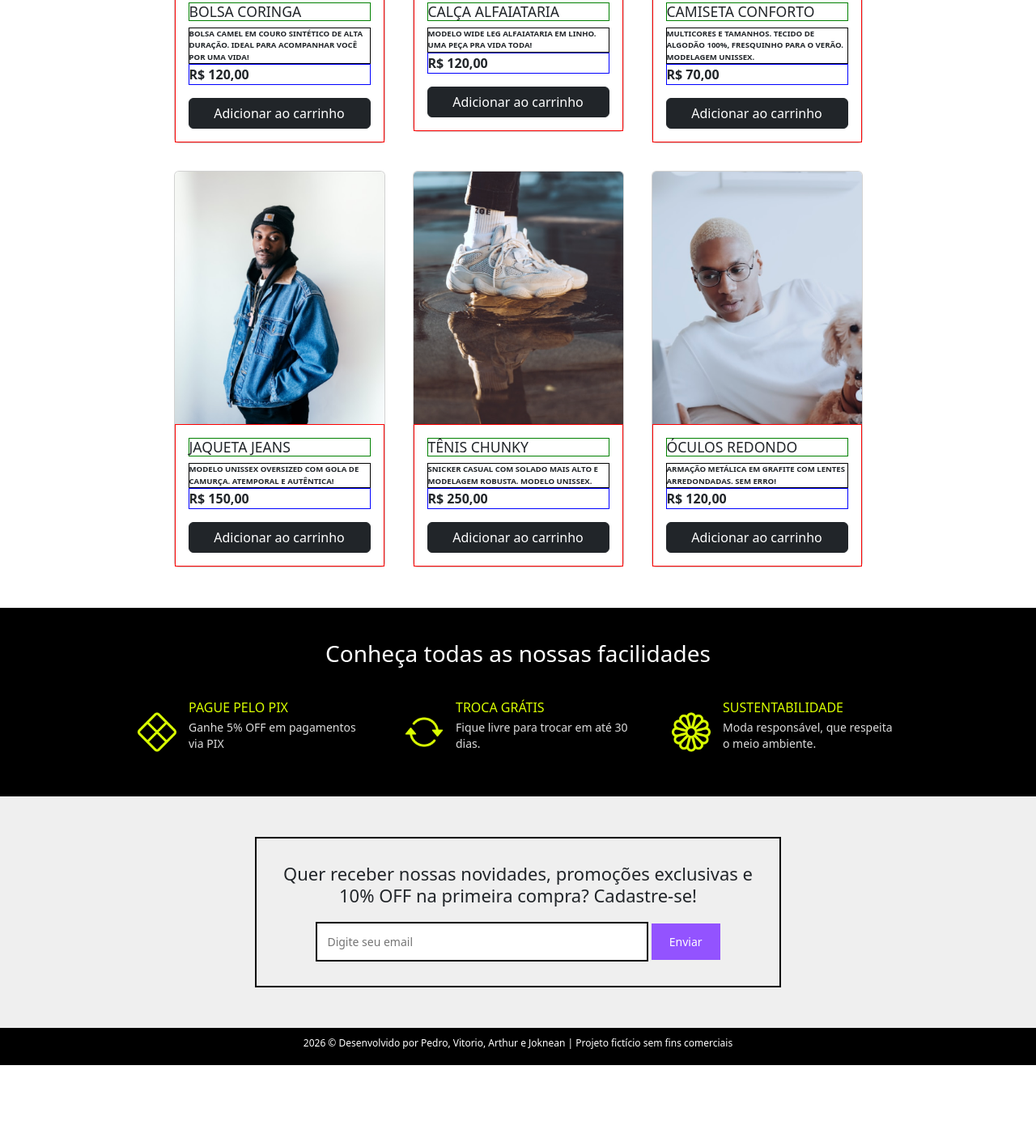
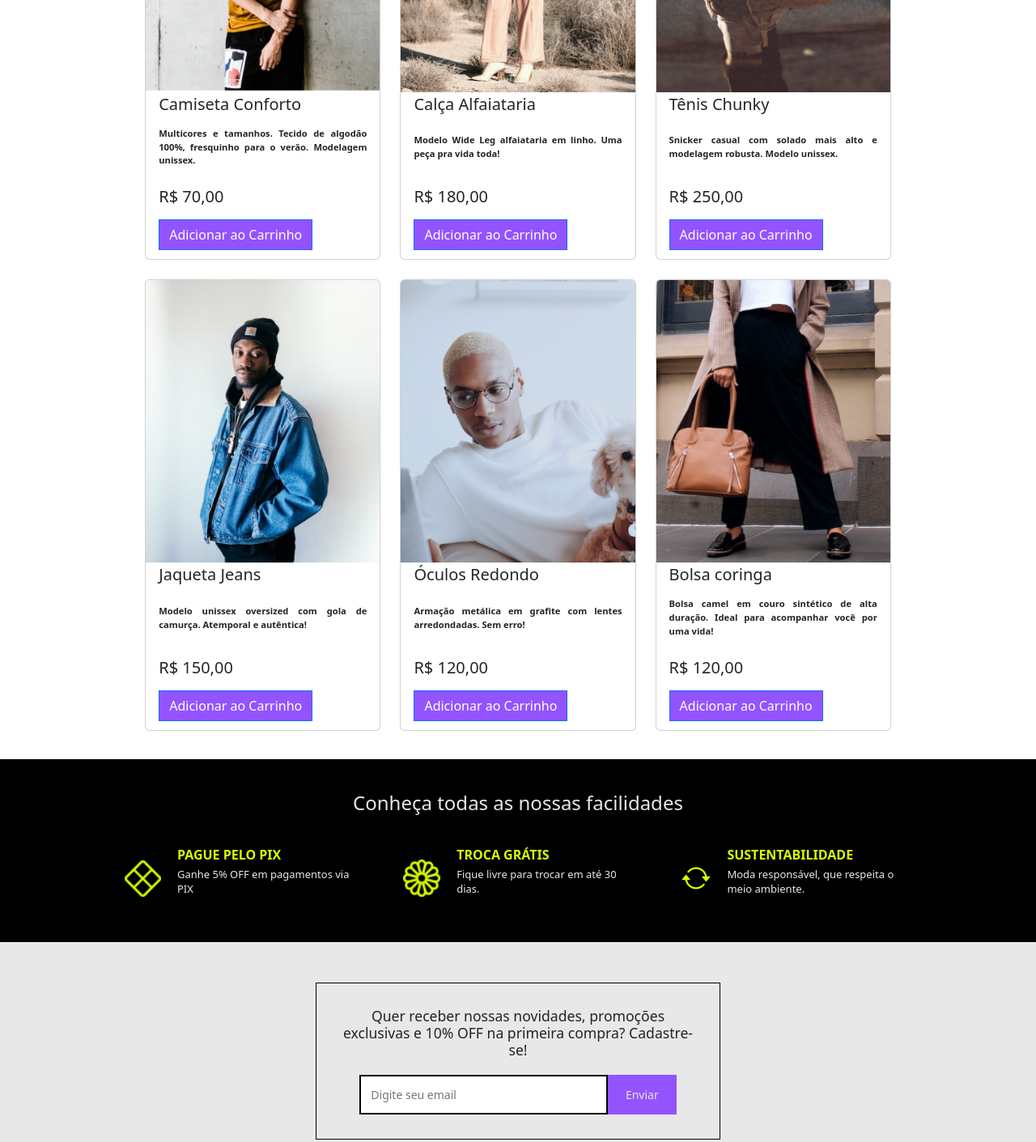
Before and after one commit to PedroSousa55/METEORA_E-COMMERCE, a plain HTML site: page index.html in a window 1280 px wide. Shown: the part 988-2399 px from the top of the page at 81% size. Before the commit the page ends 2304 px from the top, so only its background shows below. Drawn offline with nearby package versions, Linux system fonts and the light colour scheme.

Commit message:
UPDT main-02_Conclusão do main e correção de outros trechos

```diff
--- a/index.html
+++ b/index.html
@@ -1,73 +1,38 @@
 <!doctype html>
 <html lang="pt-br">
+
 <head>
   <meta charset="UTF-8" />
   <meta name="viewport" content="width=device-width, initial-scale=1.0" />
   <link rel="stylesheet" href="style/style.css" />
-    <link
-      rel="shortcut icon"
-      href="assets/Favicon-64px.png"
-      type="image/x-icon"
-    />
+  <link rel="shortcut icon" href="assets/Favicon-64px.png" type="image/x-icon" />
   <title>METEORA</title>
-    <link
-      href="https://cdn.jsdelivr.net/npm/bootstrap@5.3.3/dist/css/bootstrap.min.css"
-      rel="stylesheet"
-    />
+  <link href="https://cdn.jsdelivr.net/npm/bootstrap@5.3.3/dist/css/bootstrap.min.css" rel="stylesheet" />
 </head>
 
 <body>
   <header>
-      <div
-        id="carouselExampleIndicators"
-        class="carousel slide"
-        data-bs-ride="carousel"
-        data-bs-interval="5000"
-      >
+    <div id="carouselExampleIndicators" class="carousel slide" data-bs-ride="carousel" data-bs-interval="5000">
       <div class="carousel-indicators">
-          <button
-            type="button"
-            data-bs-target="#carouselExampleIndicators"
-            data-bs-slide-to="0"
-            class="active"
-            aria-current="true"
-            aria-label="Slide 1"
-          ></button>
-          <button
-            type="button"
-            data-bs-target="#carouselExampleIndicators"
-            data-bs-slide-to="1"
-            aria-label="Slide 2"
-          ></button>
-          <button
-            type="button"
-            data-bs-target="#carouselExampleIndicators"
-            data-bs-slide-to="2"
-            aria-label="Slide 3"
-          ></button>
+        <button type="button" data-bs-target="#carouselExampleIndicators" data-bs-slide-to="0" class="active"
+          aria-current="true" aria-label="Slide 1"></button>
+        <button type="button" data-bs-target="#carouselExampleIndicators" data-bs-slide-to="1"
+          aria-label="Slide 2"></button>
+        <button type="button" data-bs-target="#carouselExampleIndicators" data-bs-slide-to="2"
+          aria-label="Slide 3"></button>
       </div>
 
       <div class="carousel-inner">
         <!-- Slide 1 -->
         <div class="carousel-item active">
-            <img
-              src="assets/Desktop/Banner1.png"
-              class="d-block w-100"
-              alt="Banner 1"
-            />
+          <img src="assets/Desktop/Banner1.png" class="d-block w-100" alt="Banner 1" />
         </div>
 
         <!-- Slide 2 -->
         <div class="carousel-item">
-            <img
-              src="assets/Desktop/Banner2.png"
-              class="d-block w-100"
-              alt="Banner 2"
-            />
-            <div
-              class="carousel-caption d-none d-md-block text-light"
-              style="bottom: auto; top: 50%; transform: translateY(-50%)"
-            >
+          <img src="assets/Desktop/Banner2.png" class="d-block w-100" alt="Banner 2" />
+          <div class="carousel-caption d-none d-md-block text-light"
+            style="bottom: auto; top: 50%; transform: translateY(-50%)">
             <h2 class="fw-bold display-5">COLEÇÃO ATEMPORAL</h2>
             <p class="fs-4">Estilo e qualidade para durar.</p>
           </div>
@@ -78,64 +43,40 @@
 
   <main class="main">
     <section class="main-category">
-        <h2>Busque por categoria:</h2>
-        <div class="cards-container">
-          <div class="card" style="width: 8rem">
-            <img
-              src="assets/Desktop/Categorias/Categoria camiseta.png"
-              class="card-img-top"
-              alt="imagem de uma camiseta"
-            />
+      <h2 class="category-title">Busque por categoria:</h2>
+      <div class="category__cards-container">
+        <div class="card" style="width: 8rem;">
+          <img src="assets/Desktop/Categorias/Categoria camiseta.png" class="card-img-top" alt="imagem de uma camiseta">
           <div class="card-body">
             <p class="card-text">Camisetas</p>
           </div>
         </div>
-          <div class="card" style="width: 8rem">
-            <img
-              src="assets/Desktop/Categorias/Categoria Calçados.png"
-              class="card-img-top"
-              alt="imagem de um calçado"
-            />
+        <div class="card" style="width: 8rem;">
+          <img src="assets/Desktop/Categorias/Categoria Calçados.png" class="card-img-top" alt="imagem de um calçado">
           <div class="card-body">
             <p class="card-text">Calçados</p>
           </div>
         </div>
-          <div class="card" style="width: 8rem">
-            <img
-              src="assets/Desktop/Categorias/Categoria Bolsa.png"
-              class="card-img-top"
-              alt="imagem de uma bolsa"
-            />
+        <div class="card" style="width: 8rem;">
+          <img src="assets/Desktop/Categorias/Categoria Bolsa.png" class="card-img-top" alt="imagem de uma bolsa">
           <div class="card-body">
             <p class="card-text">Bolsas</p>
           </div>
         </div>
-          <div class="card" style="width: 8rem">
-            <img
-              src="assets/Desktop/Categorias/Categoria calça.png"
-              class="card-img-top"
-              alt="imagem de uma calça"
-            />
+        <div class="card" style="width: 8rem;">
+          <img src="assets/Desktop/Categorias/Categoria calça.png" class="card-img-top" alt="imagem de uma calça">
           <div class="card-body">
             <p class="card-text">Calças</p>
           </div>
         </div>
-          <div class="card" style="width: 8rem">
-            <img
-              src="assets/Desktop/Categorias/Categoria casacos.png"
-              class="card-img-top"
-              alt="imagem de um casaco"
-            />
+        <div class="card" style="width: 8rem;">
+          <img src="assets/Desktop/Categorias/Categoria casacos.png" class="card-img-top" alt="imagem de um casaco">
           <div class="card-body">
             <p class="card-text">Casacos</p>
           </div>
         </div>
-          <div class="card" style="width: 8rem">
-            <img
-              src="assets/Desktop/Categorias/Categoria óculos.png"
-              class="card-img-top"
-              alt="imagem de um óculos"
-            />
+        <div class="card" style="width: 8rem;">
+          <img src="assets/Desktop/Categorias/Categoria óculos.png" class="card-img-top" alt="imagem de um óculos">
           <div class="card-body">
             <p class="card-text">Óculos</p>
           </div>
@@ -144,109 +85,63 @@
     </section>
 
     <section class="main-products">
-        <!--grid dos produtos -->
-        <div class="container text-center">
-          <div class="row row-cols-4 g-4">
-            <div class="col">
-              <div class="card">
-                <img class="img-card" src="assets/Desktop/Imagens Cards/Bolsa.png" alt="#" />
+      <h2 class="products-title">Produtos que estão bombando!</h2>
+      <div class="products__cards-container">
+        <div class="card" style="width: 18.2rem">
+          <img src="assets/Desktop/Imagens Cards/Camiseta.png" class="card-img-top" alt="imagem de uma camiseta">
           <div class="card-body">
-                  <h3 class="card-title">Bolsa coringa</h3>
-                  <p class="card-text">
-                    Bolsa camel em couro sintético de alta duração. Ideal para
-                    acompanhar você por uma vida!
-                  </p>
-                  <p class="card-price">R$ 120,00</p>
-                  <button class="btn btn-dark w-100">
-                    Adicionar ao carrinho
-                  </button>
+            <h5 class="card-title">Camiseta Conforto</h5>
+            <p class="card-text">Multicores e tamanhos. Tecido de algodão 100%, fresquinho para o verão. Modelagem
+              unissex.</p>
+            <h5 class="card-title">R$ 70,00</h5>
+            <a href="#" class="btn btn-primary">Adicionar ao Carrinho</a>
           </div>
         </div>
-            </div>
-
-            <div class="col">
-              <div class="card">
-                <img class="img-card" src="assets/Desktop/Imagens Cards/Calça.png" alt="#" />
+        <div class="card" style="width: 18.2rem">
+          <img src="assets/Desktop/Imagens Cards/Calça.png" class="card-img-top" alt="imagem de uma calça">
           <div class="card-body">
-                  <h3 class="card-title">Calça Alfaiataria</h3>
-                  <p class="card-text">
-                    Modelo Wide Leg alfaiataria em linho. Uma peça pra vida
-                    toda!
-                  </p>
-                  <p class="card-price">R$ 120,00</p>
-                  <button class="btn btn-dark w-100">
-                    Adicionar ao carrinho
-                  </button>
+            <h5 class="card-title">Calça Alfaiataria</h5>
+            <p class="card-text">Modelo Wide Leg alfaiataria em linho. Uma peça pra vida toda!</p>
+            <h5 class="card-title">R$ 180,00</h5>
+            <a href="#" class="btn btn-primary">Adicionar ao Carrinho</a>
           </div>
         </div>
-            </div>
-
-            <div class="col">
-              <div class="card">
-                <img class="img-card" src="assets/Desktop/Imagens Cards/Camiseta.png" alt="#" />
+        <div class="card" style="width: 18.2rem">
+          <img src="assets/Desktop/Imagens Cards/Tenis.png" class="card-img-top" alt="imagem de um tênis chunky">
           <div class="card-body">
-                  <h3 class="card-title">Camiseta Conforto</h3>
-                  <p class="card-text">
-                    Multicores e tamanhos. Tecido de algodão 100%, fresquinho
-                    para o verão. Modelagem unissex.
-                  </p>
-                  <p class="card-price">R$ 70,00</p>
-                  <button class="btn btn-dark w-100">
-                    Adicionar ao carrinho
-                  </button>
+            <h5 class="card-title">Tênis Chunky</h5>
+            <p class="card-text">Snicker casual com solado mais alto e modelagem robusta. Modelo unissex.</p>
+            <h5 class="card-title">R$ 250,00</h5>
+            <a href="#" class="btn btn-primary">Adicionar ao Carrinho</a>
           </div>
         </div>
-            </div>
-
-            <div class="col">
-              <div class="card">
-                <img class="img-card" src="assets/Desktop/Imagens Cards/Jaqueta.png" alt="#" />
+        <div class="card" style="width: 18.2rem">
+          <img src="assets/Desktop/Imagens Cards/Jaqueta.png" class="card-img-top" alt="imagem de uma jaqueta jeans">
           <div class="card-body">
-                  <h3 class="card-title">Jaqueta Jeans</h3>
-                  <p class="card-text">
-                    Modelo unissex oversized com gola de camurça. Atemporal e
-                    autêntica!
-                  </p>
-                  <p class="card-price">R$ 150,00</p>
-                  <button class="btn btn-dark w-100">
-                    Adicionar ao carrinho
-                  </button>
+            <h5 class="card-title">Jaqueta Jeans</h5>
+            <p class="card-text">Modelo unissex oversized com gola de camurça. Atemporal e autêntica!</p>
+            <h5 class="card-title">R$ 150,00</h5>
+            <a href="#" class="btn btn-primary">Adicionar ao Carrinho</a>
           </div>
         </div>
-            </div>
-
-            <div class="col">
-              <div class="card">
-                <img class="img-card" src="assets/Desktop/Imagens Cards/Tenis.png" alt="#" />
+        <div class="card" style="width: 18.2rem">
+          <img src="assets/Desktop/Imagens Cards/óculos.png" class="card-img-top" alt="imagem de um óculos redondo">
           <div class="card-body">
-                  <h3 class="card-title">Tênis Chunky</h3>
-                  <p class="card-text">
-                    Snicker casual com solado mais alto e modelagem robusta.
-                    Modelo unissex.
-                  </p>
-                  <p class="card-price">R$ 250,00</p>
-                  <button class="btn btn-dark w-100">
-                    Adicionar ao carrinho
-                  </button>
+            <h5 class="card-title">Óculos Redondo</h5>
+            <p class="card-text">Armação metálica em grafite com lentes arredondadas. Sem erro!</p>
+            <h5 class="card-title">R$ 120,00</h5>
+            <a href="#" class="btn btn-primary">Adicionar ao Carrinho</a>
           </div>
         </div>
-            </div>
-
-            <div class="col">
-              <div class="card">
-                <img class="img-card" src="assets/Desktop/Imagens Cards/óculos.png" alt="#" />
+        <div class="card" style="width: 18.2rem">
+          <img src="assets/Desktop/Imagens Cards/Bolsa.png" class="card-img-top"
+            alt="imagem de uma bolsa de couro sintético marrom">
           <div class="card-body">
-                  <h3 class="card-title">Óculos Redondo</h3>
-                  <p class="card-text">
-                    Armação metálica em grafite com lentes arredondadas. Sem
-                    erro!
-                  </p>
-                  <p class="card-price">R$ 120,00</p>
-                  <button class="btn btn-dark w-100">
-                    Adicionar ao carrinho
-                  </button>
-                </div>
-              </div>
+            <h5 class="card-title">Bolsa coringa</h5>
+            <p class="card-text">Bolsa camel em couro sintético de alta duração. Ideal para acompanhar você por uma
+              vida!</p>
+            <h5 class="card-title">R$ 120,00</h5>
+            <a href="#" class="btn btn-primary">Adicionar ao Carrinho</a>
           </div>
         </div>
       </div>
@@ -258,36 +153,21 @@
       <h2 class="footer_header">Conheça todas as nossas facilidades</h2>
       <div class="cards-footer">
         <div class="card-1">
-            <img
-              class="img-footer"
-              src="assets/Desktop/Ícones/x-diamond (2).png"
-              alt=""
-            />
+          <img class="img-footer" src="assets/Desktop/Ícones/x-diamond.png" alt="Ícone Pix" />
           <div class="textos_footer">
             <h4 class="footer-yellow-font">PAGUE PELO PIX</h4>
             <p>Ganhe 5% OFF em pagamentos via PIX</p>
           </div>
         </div>
-
         <div class="card-2">
-            <img
-              class="img-footer"
-              src="assets/Desktop/Ícones/arrow-repeat (2).png"
-              alt=""
-            />
+          <img class="img-footer" src="assets/Desktop/Ícones/flower1.png" alt="Ícone Troca" />
           <div class="textos_footer">
             <h4 class="footer-yellow-font">TROCA GRÁTIS</h4>
             <p>Fique livre para trocar em até 30 dias.</p>
           </div>
         </div>
-
         <div class="card-3">
-            <img
-              class="img-footer"
-              src="assets/Desktop/Ícones/flower1 (3).png"
-              alt=""
-            />
-
+          <img class="img-footer" src="assets/Desktop/Ícones/arrow-repeat.png" alt="Ícone Sustentabilidade" />
           <div class="textos_footer">
             <h4 class="footer-yellow-font">SUSTENTABILIDADE</h4>
             <p>Moda responsável, que respeita o meio ambiente.</p>
@@ -295,22 +175,17 @@
         </div>
       </div>
     </div>
-
     <div id="footer_Two">
       <div>
         <h3>
           Quer receber nossas novidades, promoções exclusivas e 10% OFF na
           primeira compra? Cadastre-se!
         </h3>
-          <input
-            id="input_value_email"
-            placeholder="Digite seu email"
-            type="email"
-          />
+        <form><input id="input_value_email" placeholder="Digite seu email" type="email" />
         <button id="input_button_send">Enviar</button>
+        </form>
       </div>
     </div>
-
     <div id="footer_Three">
       <h3>
         2026 © Desenvolvido por Pedro, Vitorio, Arthur e Joknean | Projeto
@@ -319,4 +194,5 @@
     </div>
   </footer>
 </body>
+
 </html>
--- a/style/layout/footer.css
+++ b/style/layout/footer.css
@@ -1,11 +1,3 @@
-/* PARTE DO RESET, PODE TIRAR */
-/*
-* {
-  margin: 0;
-  padding: 0;
-  box-sizing: border-box;
-} */
-
 body {
   font-family: Arial, Helvetica, sans-serif;
 }
@@ -13,122 +5,217 @@ body {
 /* Footer one */
 
 #footer_One {
-  background: black;
-  color: white;
-  padding: 40px 20px;
+  background: var(--color-preta);
+  color: var(--color-branca);
+  margin-top: 2.2rem;
+  padding: 2.5rem 1.25rem;
 }
 
 .footer_header {
   text-align: center;
-  font-size: 28px;
-  margin-bottom: 40px;
+  font-size: 1.5rem;
+  margin-bottom: 2.5rem;
   font-weight: 400;
+  text-transform: none;
 }
 
 .cards-footer {
   display: flex;
   justify-content: center;
-  gap: 50px;
+  gap: 3.75rem;
   flex-wrap: wrap;
 }
 
 .card-1, .card-2, .card-3 {
   display: flex;
   align-items: center;
-  gap: 15px;
-  max-width: 280px;
+  gap: 1.25rem;
+  max-width: 22.2vw;
 }
 
 .img-footer {
-  width: 48px;
+  width: 3.8vw;
+  height: auto;
+  object-fit: contain;
 }
 
 .footer-yellow-font {
-  color: #d9ff00;
-  font-size: 16px;
-  margin-bottom: 5px;
+  color: var(--color-verde);
+  font-size: 1rem;
+  font-weight: 700;
+  margin-bottom: 0.313rem;
+  text-transform: uppercase;
 }
 
 .textos_footer p {
-  font-size: 14px;
+  font-size: 0.813rem;
   line-height: 1.4;
-  color: #dcdcdc;
+  color: var(--color-branca);
 }
 
 /* SEGUNDO FOOTER   */
 
 #footer_Two {
-  background: #efefef;
-  padding: 50px 20px;
+  background: var(--color-branca);
+  padding: 3.125rem 1.25rem;
   display: flex;
   justify-content: center;
 }
 
 #footer_Two > div {
-  border: 2px solid black;
-  padding: 30px;
-  width: 650px;
+  border: 1px solid var(--color-preta);
+  padding: 1.875rem;
+  width: 500px;
+  max-width: 100%;
   text-align: center;
+  box-sizing: border-box;
 }
 
 #footer_Two h3 {
-  font-size: 22px;
+  font-size: 1.1rem;
   font-weight: 400;
-  margin-bottom: 20px;
+  margin-bottom: 1.25rem;
+}
+
+#footer_Two form {
+  display: flex;
+  width: 100%;
+  justify-content: center;
 }
 
 /* INPUT DO EMAIL */
 #input_value_email {
   width: 70%;
-  padding: 12px;
+  padding: 0.75rem;
   /* border-radius: 10px; Border-radius, nao necessario  */
-  border: 2px solid black;
-  font-size: 14px;
+  border: 2px solid var(--color-preta);
+  font-size: 0.875rem;
   outline: none;
+  box-sizing: border-box;
 }
 
 #input_button_send {
-  padding: 12px 22px;
+  padding: 0.75rem 1.375rem;
   /* border-radius: 10px; BORDA CIRCULAR, NÃO É NECESSARIO PORÉM, FICA MAIS BONITINHO A PARTIR DO 15PX */
   border: none;
-  background: #9353ff;
-  color: white;
-  font-size: 14px;
+  background: var(--color-roxo);
+  color: var(--color-branca);
+  font-size: 0.875rem;
   cursor: pointer;
 }
 
 /* FOOTER FINAL */
 
 #footer_Three {
-  background: black;
-  color: white;
+  background: var(--color-preta);
+  color: var(--color-branca);
   text-align: center;
-  padding: 12px;
+  padding: 0.75rem;
 }
 
 #footer_Three h3 {
-  font-size: 12px;
+  font-size: 0.75rem;
   font-weight: 400;
 }
 
-/* RESPONSIVO, TALVEZ PRECISE DE ALTERAÇÕES*/
+/* RESPONSIVO,  ALTERADO*/
+
+@media (max-width: 900px) {
+  #footer_One {
+    padding: 2rem 1rem;
+    margin-top: 1.5rem;
+  }
+
+  .cards-footer {
+    flex-direction: column;
+    align-items: center;
+    gap: 1.5rem;
+  }
+
+  .card-1, .card-2, .card-3 {
+    max-width: 100%;
+    width: 20rem;
+    gap: 1rem;
+  }
+
+  .img-footer {
+    width: 3.5rem;
+    flex-shrink: 0; /* Impede o texto de esmagar as imagens */
+  }
+}
 
 @media (max-width: 768px) {
-  .cards {
-    flex-direction: column;
-    align-items: center;
+  #footer_One {
+    padding: 1.8rem 0.8rem;
+  }
+
+  .card-1, .card-2, .card-3 {
+    max-width: 100%;
+    width: 18rem;
+  }
+
+  .footer-yellow-font {
+    font-size: 0.9rem;
+    margin-bottom: 0.2rem;
+  }
+
+  .textos_footer p {
+    font-size: 0.75rem;
+    line-height: 1.3;
+  }
+
+  #footer_Two {
+    padding: 2rem 1rem;
   }
 
   #footer_Two > div {
+    padding: 1.2rem 1rem;
+  }
+
+  #footer_Two h3 {
+    font-size: 1.1rem;
+    margin-bottom: 1rem;
+    line-height: 1.4;
+  }
+
+  /* Força campo e-mail e botão a agirem como bloco único e flexível */
+  #footer_Two form {
+    display: flex !important;
     width: 100%;
+    justify-content: center;
+    align-items: stretch; /* Iguala a altura do input e o botão */
+    margin: 0 auto;
+    max-width: 100%;
   }
 
   #input_value_email {
+    flex: 1;
     width: 100%;
-    margin-bottom: 10px;
+    margin: 0 !important;
+    padding: 0.6rem;
+    border: 2px solid var(--color-preta);
+    border-right: none;
+    font-size: 0.7rem;
+    outline: none;
   }
 
   #input_button_send {
-    width: 100%;
+    width: auto;
+    margin: 0 !important;
+    padding: 0.6rem 1.1rem;
+    background: var(--color-roxo);
+    color: var(--color-branca);
+    border: 2px solid var(--color-preta);
+    font-size: 0.7rem;
+    cursor: pointer;
+    flex-shrink: 0;/* Evita que botão esmague o texto interno*/
+  }
+
+  #footer_Three {
+    padding: 0.5rem;
+  }
+
+  #footer_Three h3 {
+    font-size: 0.65rem;
   }
 }
--- a/style/layout/layout.css
+++ b/style/layout/layout.css
@@ -16,3 +16,8 @@ body {
   background-color: var(--color-branca);
   font-family: "Inter", sans-serif;
 }
+
+html, body {
+  overflow-x: hidden; /* Evita que cantos transbordem ao alterar responsividade */
+  width: 100%;
+}
--- a/style/layout/main.css
+++ b/style/layout/main.css
@@ -1,67 +1,114 @@
-.main-category > h2 {
+body {
+  font-family: Arial, Helvetica, sans-serif;
+}
+
+.main {
+    margin-top: 2.2rem;
+}
+
+.main-category > .category-title {
     display: flex;
     justify-content: center;
 }
 
-.cards-container {
+.main-category .category__cards-container {
     display: flex;
     flex-direction: row;
     justify-content: center;
     flex-wrap: wrap;
-  margin-top: 1.7rem;
+    margin-top: 2.2rem;
     gap: 1.7rem;
 }
 
-.card,
-.card-img-top {
+.main-category .card,
+.main-category .card-img-top {
     border-radius: 0;
 }
 
-.card-body {
+.main-category .card-body {
+    color: var(--color-branca);
+    background-color: var(--color-preta);
+    font-weight: 300;
     padding-top: 0.2rem;
     padding-bottom: 0.2rem;
 }
 
-.card-text {
-  margin-top: 0;
-  margin-bottom: 0;
+.main-category .card-text {
+    display: flex;
+    justify-content: center;
+    margin-top: 0 !important; /* !important força alterações mesmo que alterem predefinições bootstrap */
+    margin-bottom: 0 !important;
 }
 
-.main-products {
-  margin-top: 50px;
-  margin-bottom: 50px;
+.main-products > .products-title {
+    display: flex;
+    justify-content: center;
+    margin-top: 3rem;
 }
 
-.row {
+.products__cards-container {
+    display: grid;
+    grid-template-columns: repeat(3, 18.2rem);
+    grid-template-rows: repeat(2, auto);
+    justify-content: center;
+    gap: 1.5rem;
+    margin-top: 2rem;
+    padding: 0 1rem;
+}
+
+.products__cards-container .card-body {
     display: flex;
-  gap: 10px;
-  justify-content: center;
+    flex-direction: column;
+    height: 100%;
+    padding-top: 0.2rem !important;
+    padding-bottom: 0.2rem !important;
 }
-img {
-  border-top-left-radius: 5px;
-  border-top-right-radius: 5px;
+
+.products__cards-container .card-body > .card-title {
+    text-align: justify;
 }
-.img-card {
-  object-fit: cover;
+
+/* Alteração do primeiro h5 com a pseudoclasse :first-of-type */
+.products__cards-container .card-body > .card-title:first-of-type {
+    margin-bottom: 1rem !important;
 }
-.card-body {
-  border: 1px solid red;
-}
-.card-title {
-  font-size: 1.1rem;
-  text-transform: uppercase;
-  text-align: left;
-  border: 1px solid green;
-}
-.card-text {
-  font-size: 0.6rem;
-  text-transform: uppercase;
-  font-weight: 600;
-  text-align: left;
-  border: 1px solid black;
-}
-.card-price {
-  border: 1px solid blue;
-  text-align: left;
+
+.products__cards-container .card-body > .card-text {
+    text-align: justify;
+    margin-bottom: 1.5rem !important;
+    font-size: 0.7rem;
     font-weight: 600;
 }
+
+/* Alteração do último h5 com a pseudoclasse :last-of-type */
+.products__cards-container .card-body > .card-title:last-of-type,
+.products__cards-container .card-body > p {
+    margin-top: auto;
+}
+
+.products__cards-container .card-body > a {
+    background-color: var(--color-roxo);
+    margin-top: 0.5rem;
+    margin-bottom: 0.5rem;
+    border-radius: 0 !important;
+    align-self: flex-start;
+}
+
+@media(max-width: 923px) {
+    .main-category .category__cards-container {
+        padding: 1rem !important;
+    }
+
+    .products__cards-container {
+        display: grid;
+        grid-template-columns: repeat(1, 18.2rem);
+    }
+
+    .main-products>.products-title {
+        text-align: center;
+    }
+
+    .products__cards-container .card-body>.card-text {
+        font-size: 0.9rem;
+    }
+}
```
Also changed, not shown: assets/Desktop/Ícones/arrow-repeat (2).png (deleted), assets/Desktop/Ícones/arrow-repeat.png (added), assets/Desktop/Ícones/flower1 (3).png (deleted), assets/Desktop/Ícones/flower1.png (added), assets/Desktop/Ícones/x-diamond (2).png (deleted), assets/Desktop/Ícones/x-diamond.png (added). Lines whose indentation alone changed are shown as unchanged.
